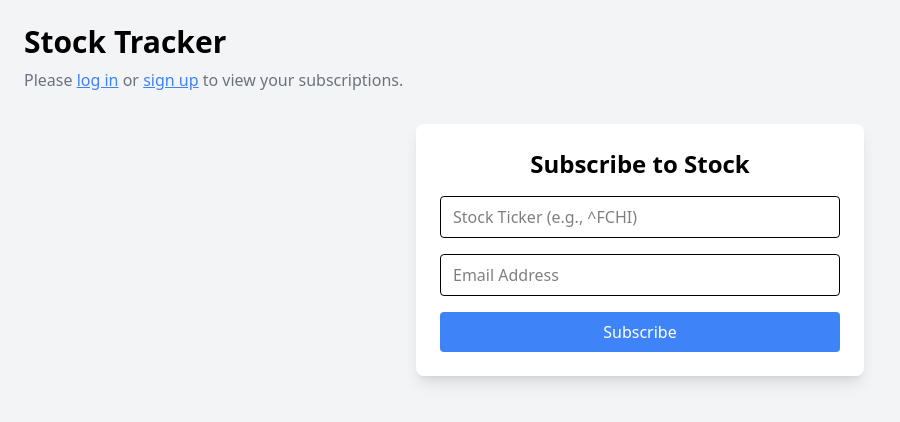
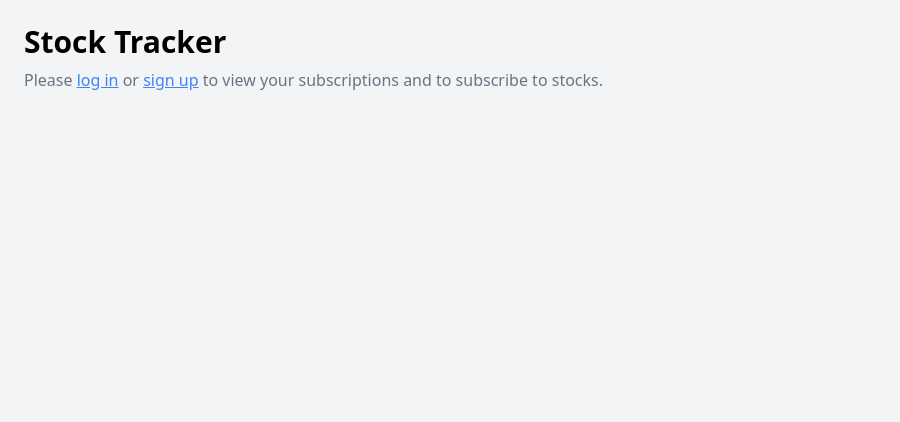
Before and after one commit to blacheo/hextom-send-stock-price, a React (Vite) app in the folder frontend/: page / in a window 1280 px wide. Shown: the top 422 px of the page, without its empty margins (0-900 px from the left). Built offline with nearby package versions, Linux system fonts and the light colour scheme.

Commit message:
Frontend side. Users need to be logged in to subscribe

```diff
--- a/frontend/src/App.jsx
+++ b/frontend/src/App.jsx
@@ -65,10 +65,12 @@ export default function App() {
           {" "}
            or
            {" "}
-           <span className="text-blue-500 underline cursor-pointer" onClick={() => setAuthMode("signup")}>sign up</span> to view your subscriptions.</p>
+           <span className="text-blue-500 underline cursor-pointer" onClick={() => setAuthMode("signup")}>sign up</span> to view your subscriptions and to subscribe to stocks.</p>
       )}
 
-      <StockSubscribe email={userEmail}/>
+      {isLoggedIn && (<StockSubscribe email={userEmail}/>)}
+
+
 
       {isLoggedIn && (<Subscriptions/>) }
 
```
Also changed, not shown: 1 other file (tests, documents, lock files or other folders).
